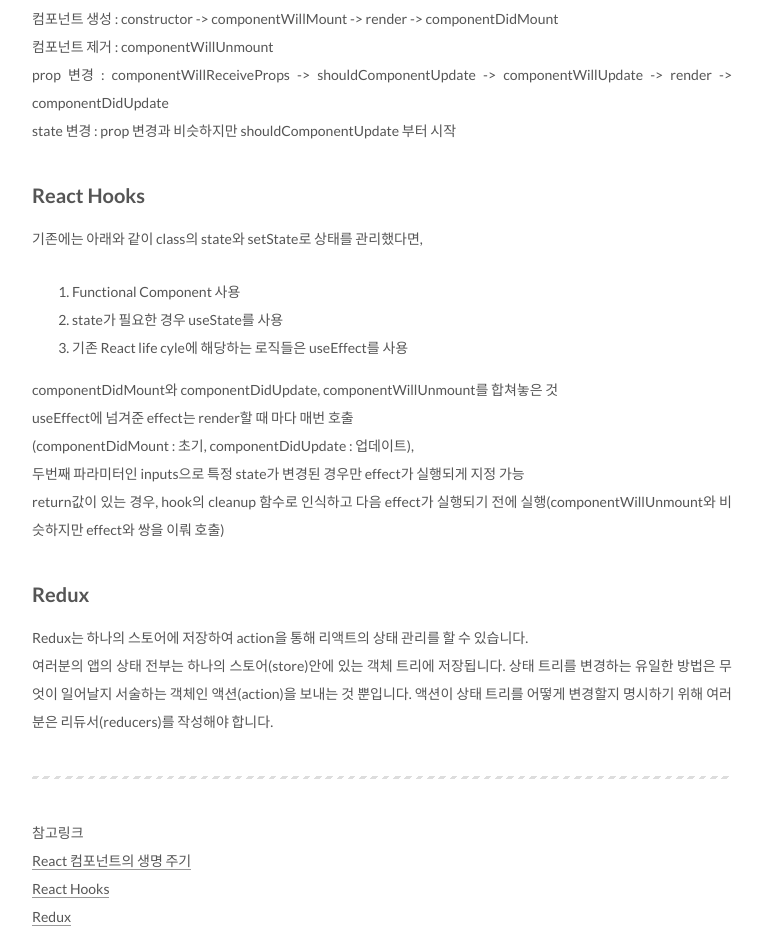
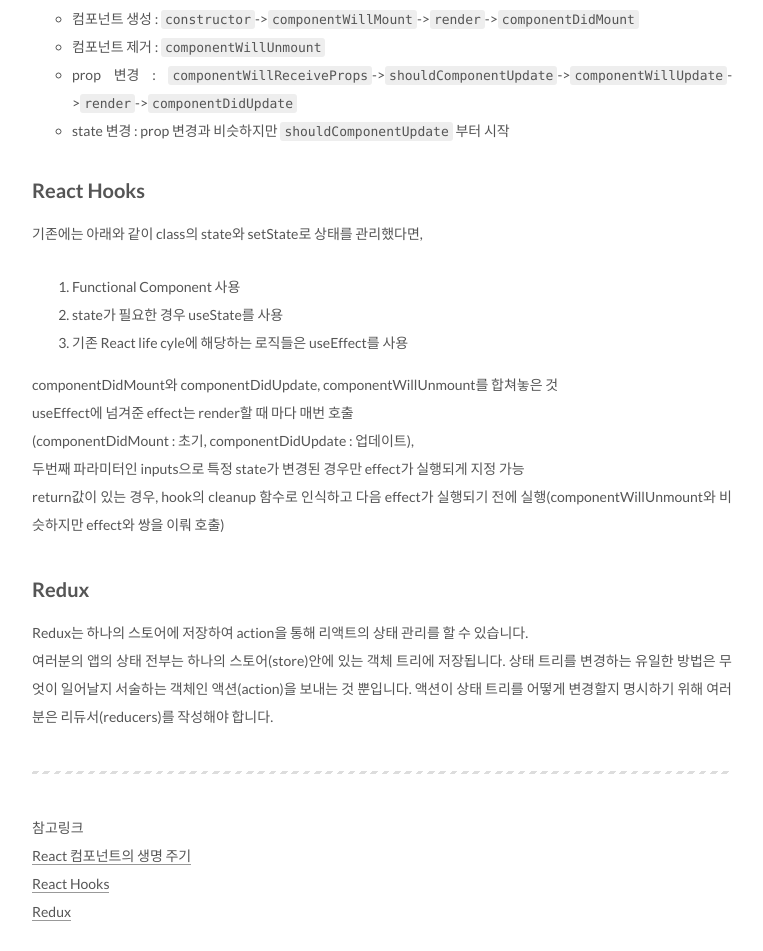
Before and after one commit to groovypark/groovypark.github.io, a Jekyll site: the page built from _posts/2019-07-10-react.md, in a window 1280 px wide. Shown: the part 1319-2270 px from the top of the page, without its empty margins (258-1021 px from the left). Built offline with Jekyll 4.4.1, drawn with Linux system fonts in a browser that asks for light colours; grey boxes are pictures that could not be loaded.

Commit message:
Fix markdown

```diff
--- a/_posts/2019-07-10-react.md
+++ b/_posts/2019-07-10-react.md
@@ -15,10 +15,10 @@
 
 ![React lifecycle](https://velopert.com/wp-content/uploads/2016/03/Screenshot-from-2016-12-10-00-21-26-1.png)
 
-컴포넌트 생성 : constructor -> componentWillMount -> render -> componentDidMount
-컴포넌트 제거 : componentWillUnmount
-prop 변경 : componentWillReceiveProps -> shouldComponentUpdate -> componentWillUpdate -> render -> componentDidUpdate
-state 변경 : prop 변경과 비슷하지만 shouldComponentUpdate 부터 시작
+- 컴포넌트 생성 : `constructor`->`componentWillMount`->`render`->`componentDidMount`
+- 컴포넌트 제거 : `componentWillUnmount`
+- prop 변경 : `componentWillReceiveProps`->`shouldComponentUpdate`->`componentWillUpdate`->`render`->`componentDidUpdate`
+- state 변경 : prop 변경과 비슷하지만 `shouldComponentUpdate` 부터 시작
 
 
 ## React Hooks
```
